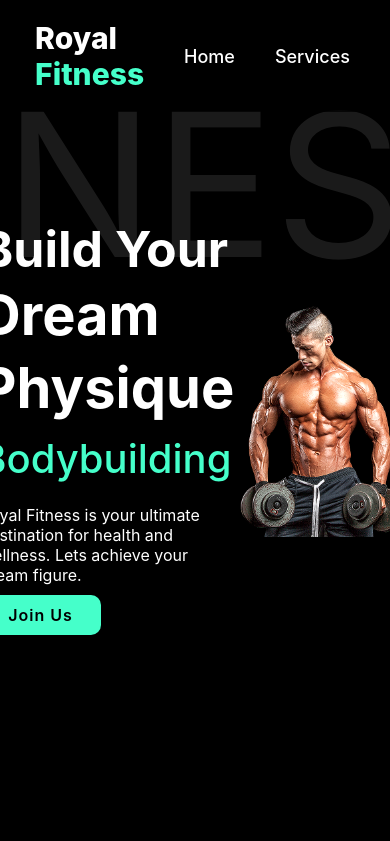
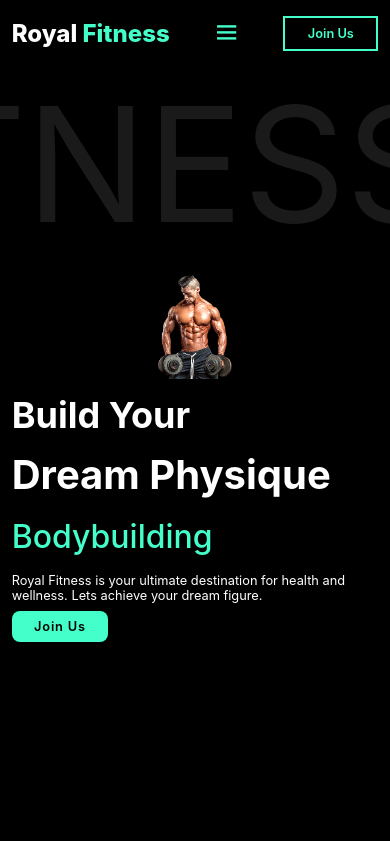
Before and after one commit to Theekshanadilshan2001/GUI, a plain HTML site: page index.html in a window 390 px wide. Shown: the top 841 px of the page. Drawn offline with nearby package versions, Linux system fonts and the light colour scheme.

Commit message:
Responsive design Code

```diff
--- a/style.css
+++ b/style.css
@@ -454,3 +454,122 @@ z-index: -1;
     background: var(--main-color);
     width: 50px;
 }
+
+/* Responsive design Code */
+
+@media (max-width: 1200px) {
+    html {
+        font-size: 55%;
+    }
+}
+
+@media (max-width: 991px) {
+    #menu-icon {
+        display: block;
+    }
+    .navbar {
+        position: absolute;
+        top: 100%;
+        right: -100%;
+        width: 255px;
+        min-height: 100vh;
+        display: flex;
+        flex-direction: column;
+        background: var(--bg-color);
+        transition: all 0.5s ease;
+    }
+    .navbar a {
+        display: block;
+        padding: 17px;
+        font-size: 22px;
+    }
+
+    .navbar.active {
+        right: 0;
+    }
+
+    header {
+        padding: 2rem 3%;
+    }
+
+    section {
+        padding: 10rem 3%;
+    }
+
+    .services {
+        padding: 7rem;
+    }
+
+    .about-content h2 {
+        margin-top: 2rem;
+        text-align: center;
+        font-size: 5rem;
+    }
+
+    .review .wrapper {
+        grid-template-columns: repeat(1.1fr);
+    }
+
+    .footer {
+        padding: 40px 0;
+    }
+    @media (max-width: 786px) {
+        .home {
+            flex-direction: column;
+        }
+        .home-content h3 {
+            font-size: 4.5rem;
+            margin-top: 1.5rem;
+        }
+        .home-content h1 {
+            font-size: 5rem;
+            margin-top: 1.5rem;
+        }
+    }
+    .home-content {
+        order: 2;
+    }
+
+    .home-img img {
+        width: 70vw;
+        margin-top: 4rem;
+    }
+
+    .about {
+        flex-direction: column;
+    }
+
+    .about-img img {
+        width: 70vw;
+        margin-top: 4rem;
+    }
+
+    .about-content {
+        text-align: center;
+    }
+
+    .about-content h2 {
+        text-align: center;
+    }
+
+    .services h2 {
+        margin-bottom: 3rem;
+    }
+
+}
+@media (max-width: 617px) {
+    .home-img img {
+        width: 80px;
+        margin-top: 8rem;
+    }
+
+    .about-img img {
+        width: 70px;
+        margin-top: 4rem;
+    }
+}
+@media (max-width: 450px) {
+    html {
+        font-size: 50%;
+    }
+}
```
